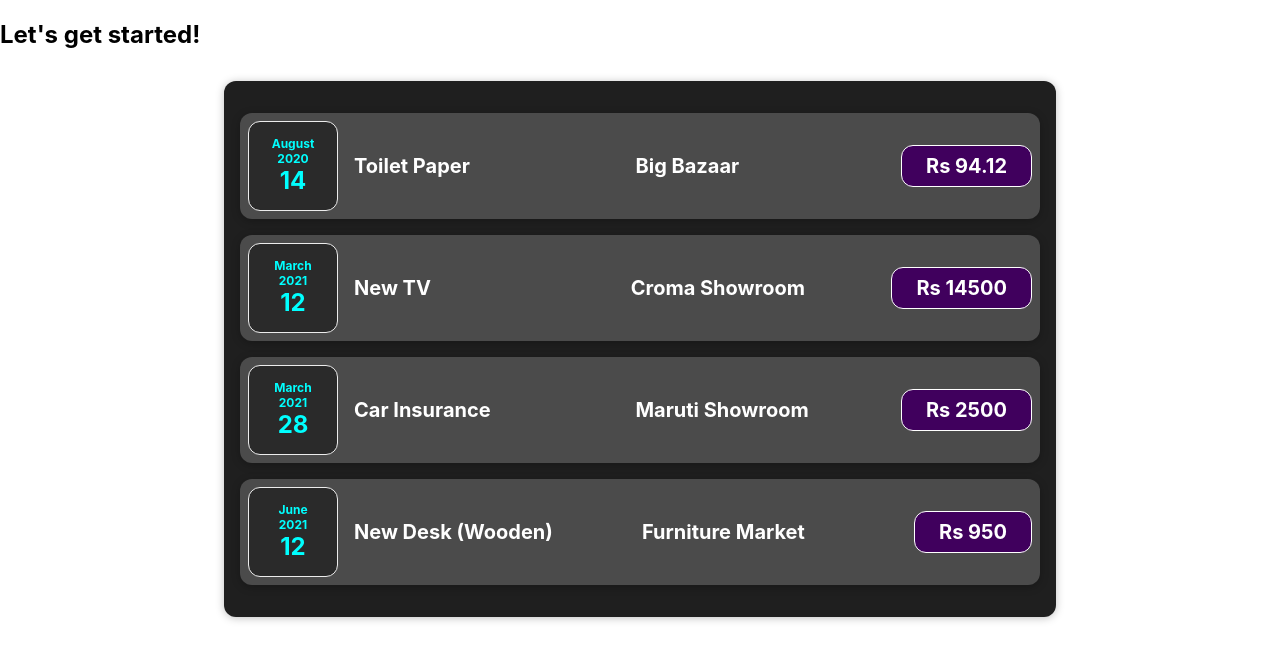
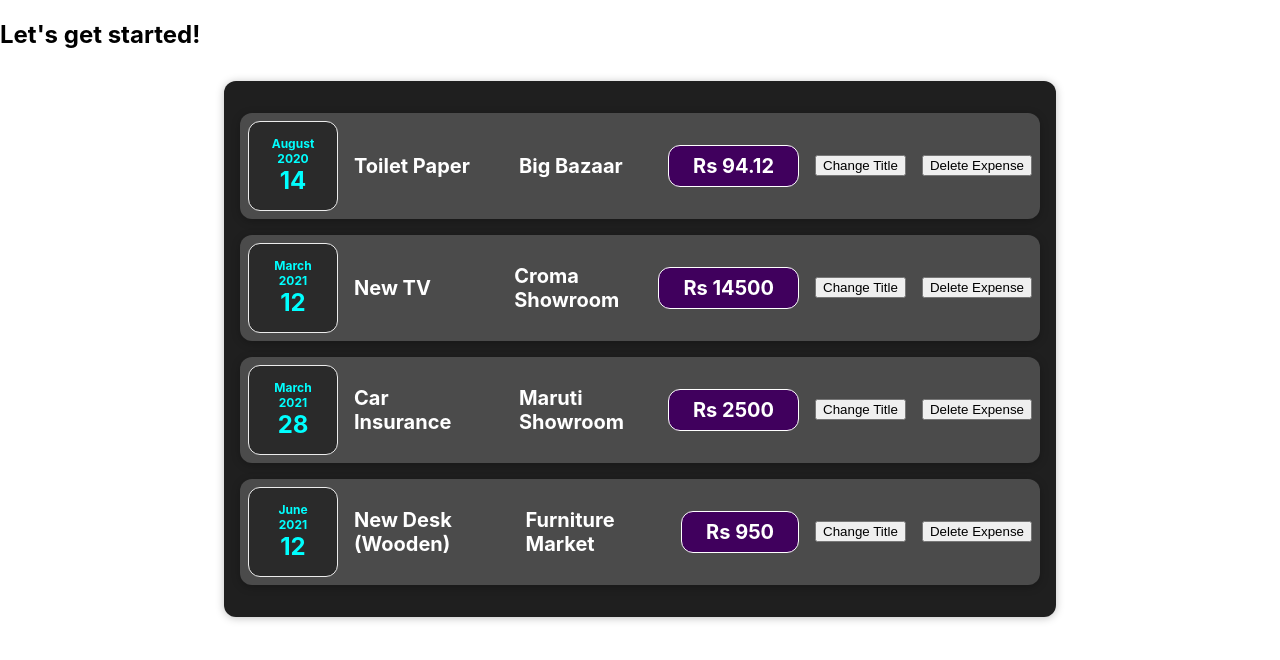
Before and after one commit to alishapaul01/First-React, a React (Create React App) app: page / in a window 1280 px wide. Shown: the top 660 px of the page. Built offline with nearby package versions, Linux system fonts and the light colour scheme.

Commit message:
Added Button

```diff
--- a/src/components/EXPENSES/Expenseitem.js
+++ b/src/components/EXPENSES/Expenseitem.js
@@ -3,7 +3,12 @@
 import ExpenseDate from './ExpenseDate';
 
 const ExpenseItem=(props)=>{
-
+    const clickHandler= ()=> {
+        console.log('Clicked!!!');
+    }
+    const deleteHandler=()=>{
+        console.log('Deleted');
+    }
     return (
     <div className='expense-item'>
         <ExpenseDate date={props.date}/>
@@ -11,6 +16,8 @@
         <h2>{props.title}</h2>
         <div className='expense-item__location'>{props.location}</div>
         <div className='expense-item__price'>Rs {props.amount}</div>
+        <button onClick={clickHandler}>Change Title</button>
+        <button onClick={deleteHandler}>Delete Expense</button>
     </div>
 
     </div>
```
